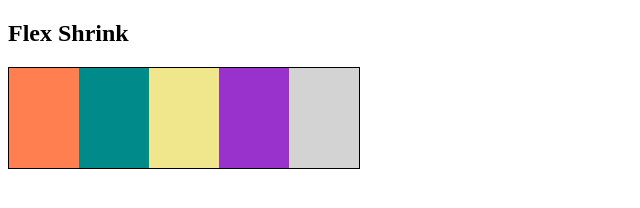
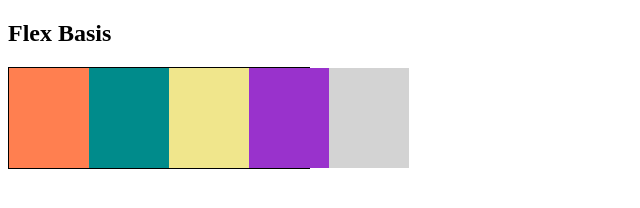
Before and after one commit to Luigi-C22/test-flex, a plain HTML site: page index.html in a window 1280 px wide. Shown: the whole page, without its empty margins (0-640 px from the left). Drawn offline with Linux system fonts and the light colour scheme.

Commit message:
aggiunti flex basis

```diff
--- a/index.html
+++ b/index.html
@@ -85,7 +85,7 @@
  -->
 
           <!-- Flex Shrink -->
-           <style>
+           <!-- <style>
             #main {
               width: 350px;
               height: 100px;
@@ -94,7 +94,7 @@
             }
             #main div {
               flex-grow: 1;
-              flex-shrink: 1;
+              flex-shrink: 2;
               flex-basis: 100px; /* Imposta la dimensione di base per gli elementi flessibili */
               }
             #main div:nth-of-type(2) {
@@ -109,8 +109,33 @@
               <div style="background-color: khaki;"></div>
               <div style="background-color: darkorchid;"></div>
               <div style="background-color: lightgrey;"></div>
-            </div>
+            </div> -->
 
           <!-- Flex Basis -->
+           <style>
+            #main {
+              width: 300px;
+              height: 100px;
+              border: solid 1px black;
+              display: flex;
+            }
+            #main div {
+              flex-grow: 0;
+              flex-shrink: 0;
+              flex-basis: 80px;
+              }
+            #main div:nth-of-type(2) {
+              flex-basis: 80px;
+            }
+
+           </style>
+           <h2>Flex Basis</h2>
+            <div id="main">
+              <div style="background-color: coral;"></div>
+              <div style="background-color: darkcyan;"></div>
+              <div style="background-color: khaki;"></div>
+              <div style="background-color: darkorchid;"></div>
+              <div style="background-color: lightgrey;"></div>
+            </div>
 </body>
 </html>
```
